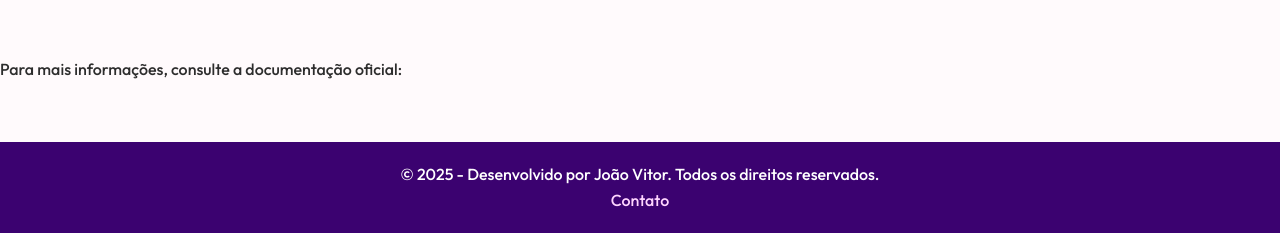
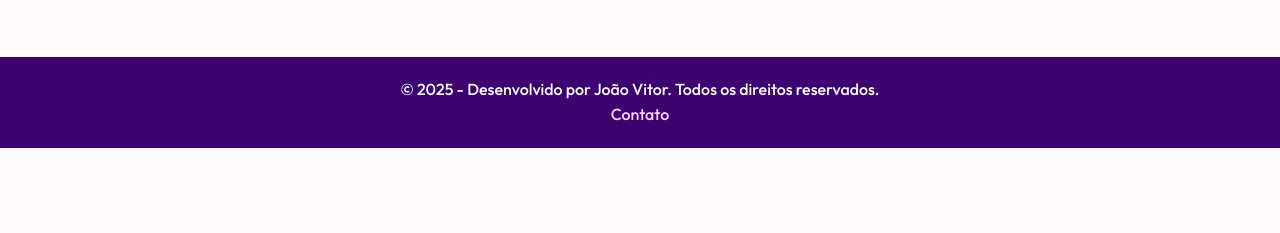
Before and after one commit to Joao-Vitor-Nunes/attGitGithub, a plain HTML site: page index.html in a window 1280 px wide. Shown: the part 956-1189 px from the top of the page. After the commit the page ends 1104 px from the top, so only its background shows below. Drawn offline with Linux system fonts and the light colour scheme.

Commit message:
att final

```diff
--- a/index.html
+++ b/index.html
@@ -59,8 +59,6 @@
     </section>
   </main>
 
-  <p>Para mais informações, consulte a documentação oficial:</p>
-
   <footer id="contato" class="footer">
     <p>&copy; 2025 - Desenvolvido por João Vitor. Todos os direitos reservados.</p>
     <p><a href="mailto:seuemail@exemplo.com">Contato</a></p>
```
